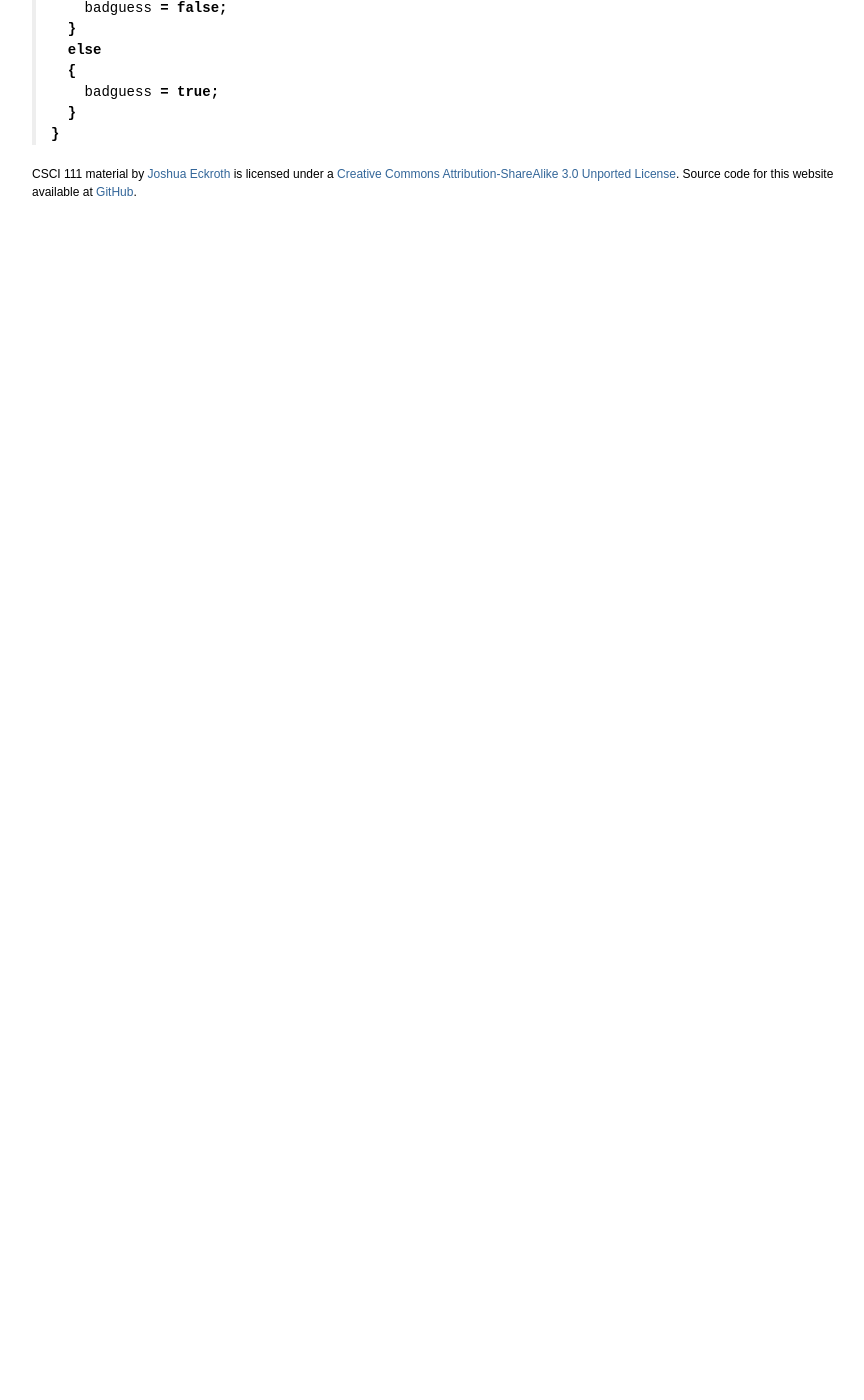
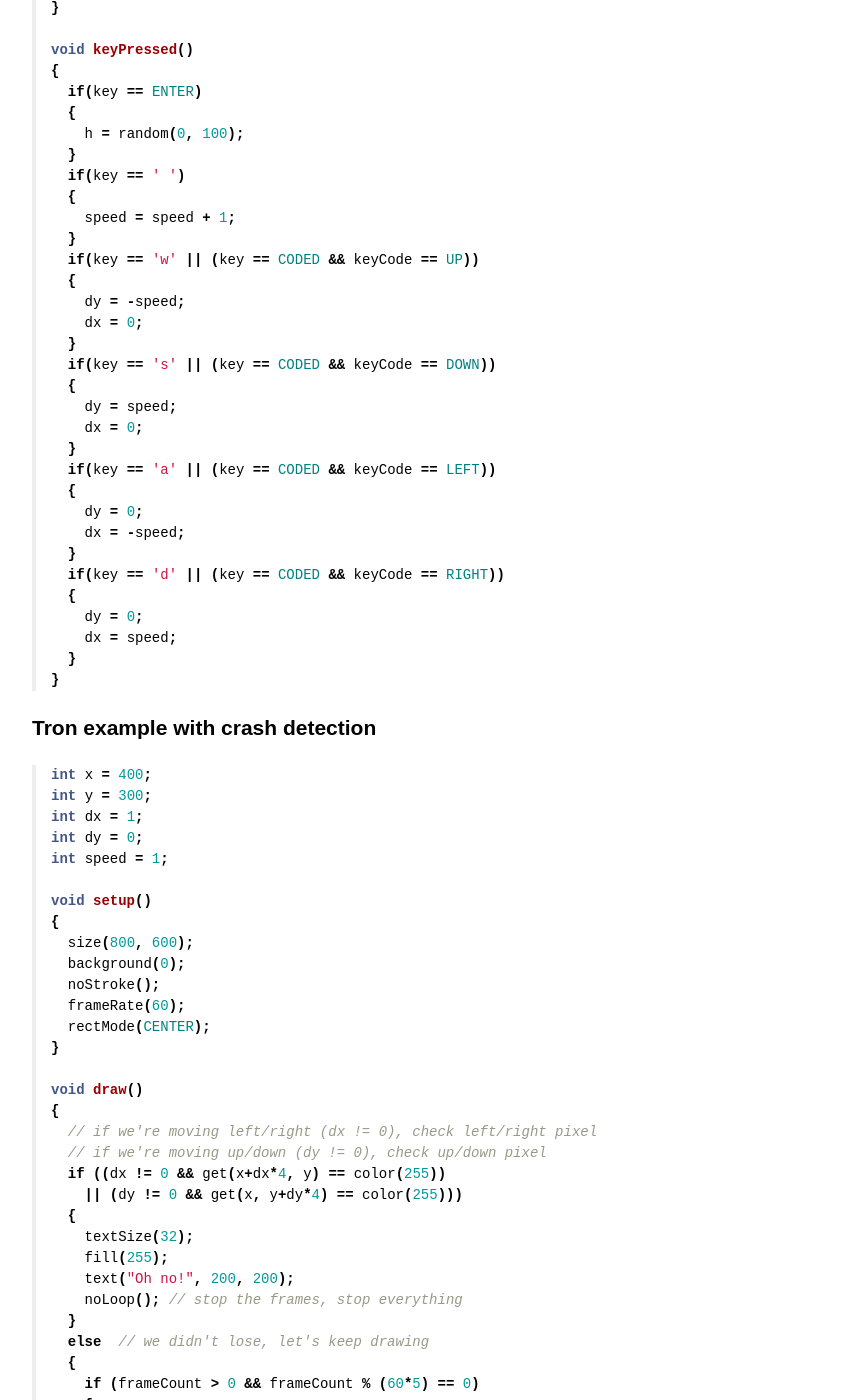
Before and after one commit to joshuaeckroth/csci111-website, a Jekyll site: the page built from guides/_posts/2014-09-01-keyboard-input.markdown, in a window 1280 px wide and 1400 px high, scrolled down 5175 px. Shown: the whole window, without its empty margins (183-1047 px from the left). Built offline with Jekyll 4.4.1, drawn with Linux system fonts in a browser that asks for light colours; Markdown is read by kramdown in place of the engine named in the settings; before the commit the page ends 5396 px from its top, so only the background shows below that; some of the changed text lies outside the part shown.

Commit message:
Added more keyboard examples.

```diff
--- a/guides/_posts/2014-09-01-keyboard-input.markdown
+++ b/guides/_posts/2014-09-01-keyboard-input.markdown
@@ -161,7 +161,86 @@
 }
 {% endhighlight %}
 
-## Snake example
+## Multiple key presses (diagonal movement)
+
+{% highlight java %}
+int x = 200;
+int y = 200;
+boolean upPressed = false;
+boolean downPressed = false;
+boolean leftPressed = false;
+boolean rightPressed = false;
+
+void setup()
+{
+  size(800, 800);
+}
+
+void draw()
+{
+  background(0);
+  fill(255);
+  rect(x, y, 100, 100);
+  if(upPressed)
+  {
+    y = y - 2;
+  }
+  if(downPressed)
+  {
+    y = y + 2;
+  }
+  if(leftPressed)
+  {
+    x = x - 2;
+  }
+  if(rightPressed)
+  {
+    x = x + 2;
+  }
+}
+
+void keyPressed()
+{
+  if(key == CODED && keyCode == UP)
+  {
+    upPressed = true;
+  }
+  if(key == CODED && keyCode == DOWN)
+  {
+    downPressed = true;
+  }
+  if(key == CODED && keyCode == LEFT)
+  {
+    leftPressed = true;
+  }
+  if(key == CODED && keyCode == RIGHT)
+  {
+    rightPressed = true;
+  }
+}
+
+void keyReleased()
+{
+  if(key == CODED && keyCode == UP)
+  {
+    upPressed = false;
+  }
+  if(key == CODED && keyCode == DOWN)
+  {
+    downPressed = false;
+  }
+  if(key == CODED && keyCode == LEFT)
+  {
+    leftPressed = false;
+  }
+  if(key == CODED && keyCode == RIGHT)
+  {
+    rightPressed = false;
+  }
+}
+{% endhighlight %}
+
+## Tron example
 
 {% highlight java %}
 int y = 0;
@@ -228,6 +307,93 @@
 }
 {% endhighlight %}
 
+## Tron example with crash detection
+
+{% highlight java %}
+int x = 400;
+int y = 300;
+int dx = 1;
+int dy = 0;
+int speed = 1;
+
+void setup()
+{
+  size(800, 600);
+  background(0);
+  noStroke();
+  frameRate(60);
+  rectMode(CENTER);
+}
+
+void draw()
+{
+  // if we're moving left/right (dx != 0), check left/right pixel
+  // if we're moving up/down (dy != 0), check up/down pixel
+  if ((dx != 0 && get(x+dx*4, y) == color(255))
+    || (dy != 0 && get(x, y+dy*4) == color(255)))
+  {
+    textSize(32);
+    fill(255);
+    text("Oh no!", 200, 200);
+    noLoop(); // stop the frames, stop everything
+  }
+  else  // we didn't lose, let's keep drawing
+  {
+    if (frameCount > 0 && frameCount % (60*5) == 0)
+    {
+      // 5 seconds have passed, let's increase the speed
+      speed++;
+    }
+
+    rect(x, y, 4, 4);
+
+    x = x + dx * speed;
+    y = y + dy * speed;
+
+    if (x < 0)
+    {
+      x = width;
+    }
+    if (y < 0)
+    {
+      y = height;
+    }
+    if (x > width)
+    {
+      x = 0;
+    }
+    if (y > height)
+    {
+      y = 0;
+    }
+  }
+}
+
+void keyPressed()
+{
+  if (key == CODED && keyCode == UP)
+  {
+    dy = -1;
+    dx = 0;
+  }
+  if (key == CODED && keyCode == DOWN)
+  {
+    dy = 1;
+    dx = 0;
+  }
+  if (key == CODED && keyCode == LEFT)
+  {
+    dy = 0;
+    dx = -1;
+  }
+  if (key == CODED && keyCode == RIGHT)
+  {
+    dy = 0;
+    dx = 1;
+  }
+}
+{% endhighlight %}
+
 ## Guessing game example
 
 {% highlight java %}
```
